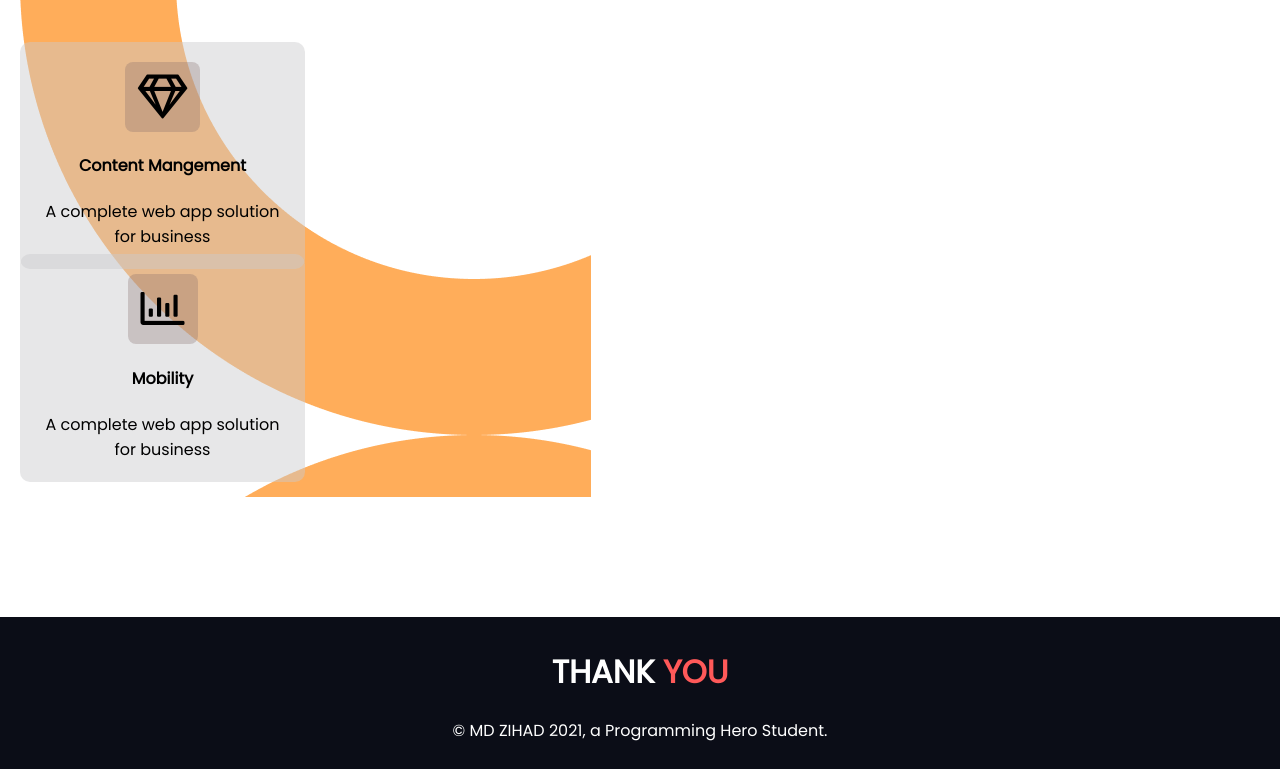
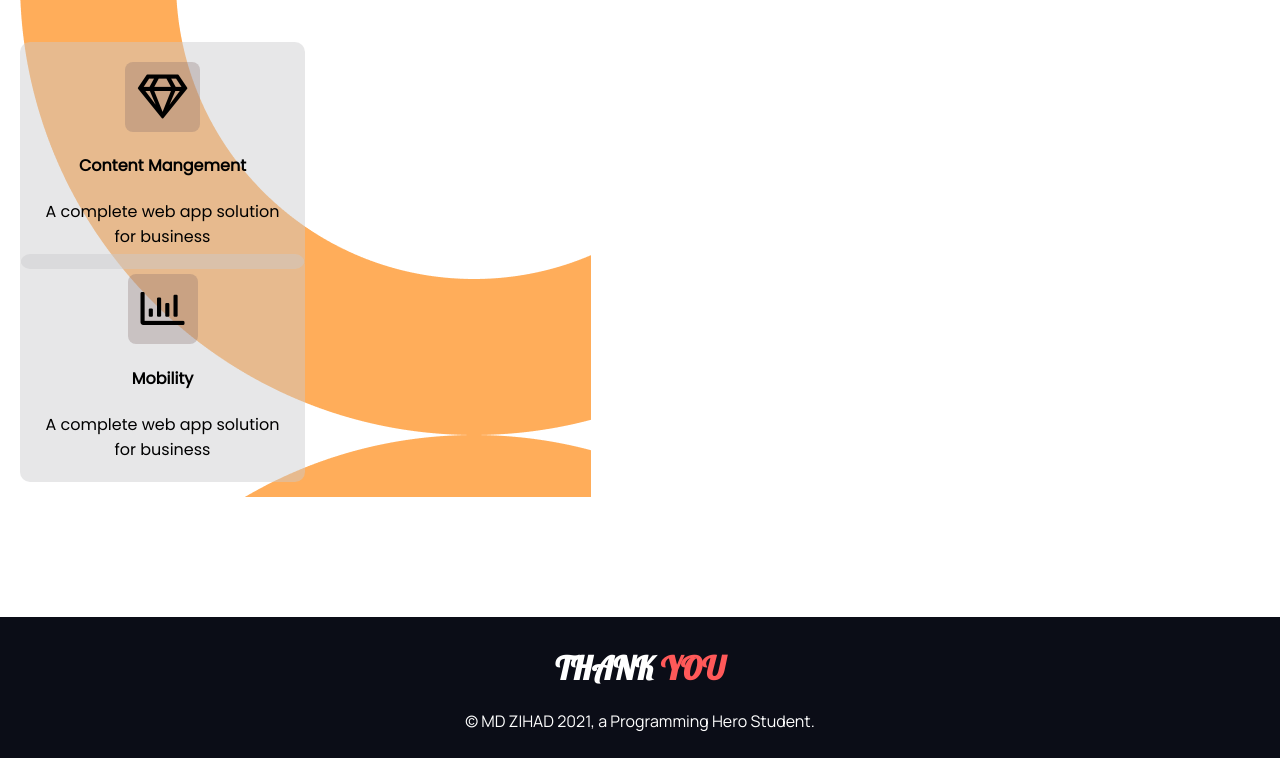
Before and after one commit to ZIHAD22/personal-portfolio, a plain HTML site: page index.html in a window 1280 px wide. Shown: the part 3097-3866 px from the top of the page. Drawn offline with Linux system fonts and the light colour scheme.

Commit message:
footer font family change

```diff
--- a/index.html
+++ b/index.html
@@ -8,7 +8,7 @@
     <link rel="preconnect" href="https://fonts.googleapis.com" />
     <link rel="preconnect" href="https://fonts.gstatic.com" crossorigin />
     <link
-      href="https://fonts.googleapis.com/css2?family=Poppins&family=Roboto&family=Yeseva+One&display=swap"
+      href="https://fonts.googleapis.com/css2?family=Lobster&family=Manrope&family=Poppins&family=Roboto&family=Yeseva+One&display=swap"
       rel="stylesheet"
     />
     <link
@@ -151,6 +151,8 @@
       </div>
     </section>
 
+    <!-- Footer Section -->
+
     <footer>
       <h1>THANK <span class="thak-color">YOU</span></h1>
       <p>© MD ZIHAD 2021, a Programming Hero Student.</p>
--- a/style.css
+++ b/style.css
@@ -197,3 +197,9 @@ footer {
 .thak-color {
   color: #ff5959;
 }
+footer h1 {
+  font-family: "Lobster", cursive;
+}
+footer p {
+  font-family: "Manrope", sans-serif;
+}
```
